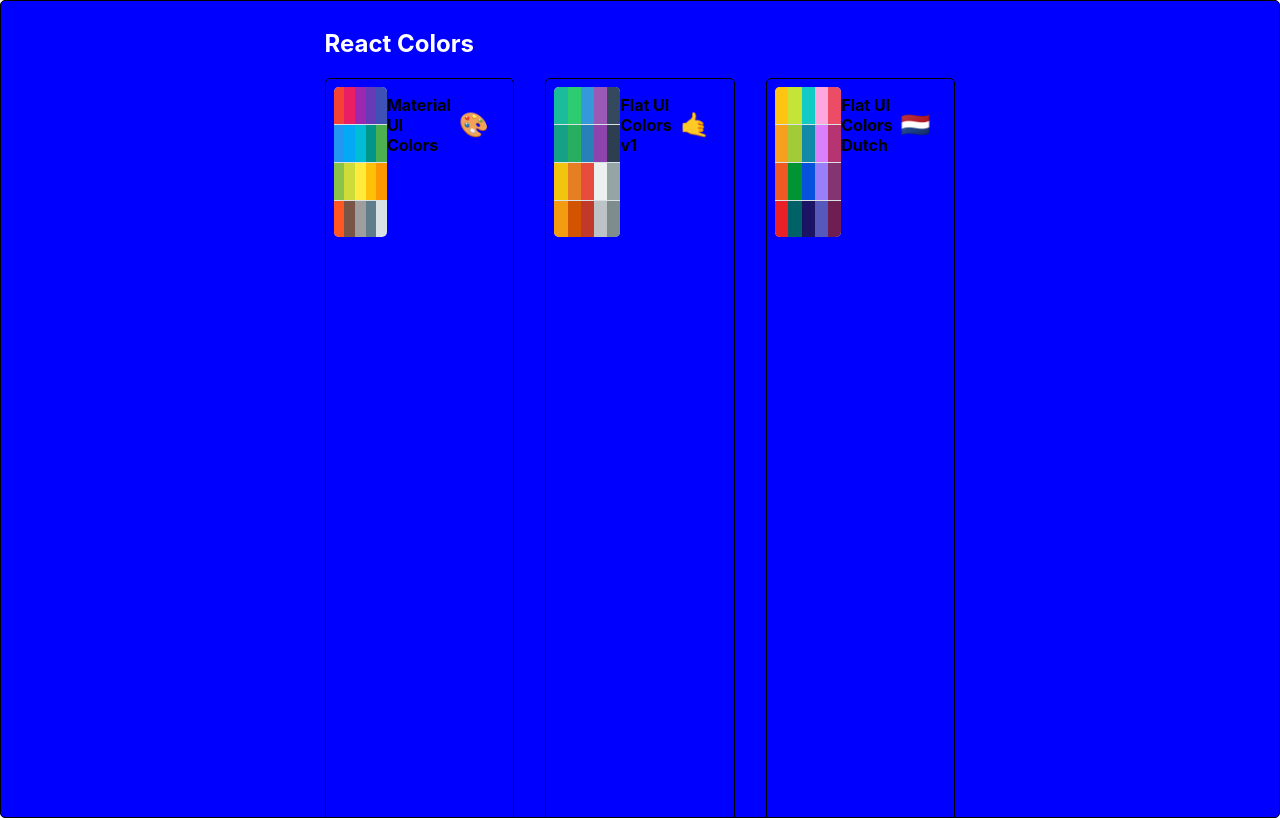
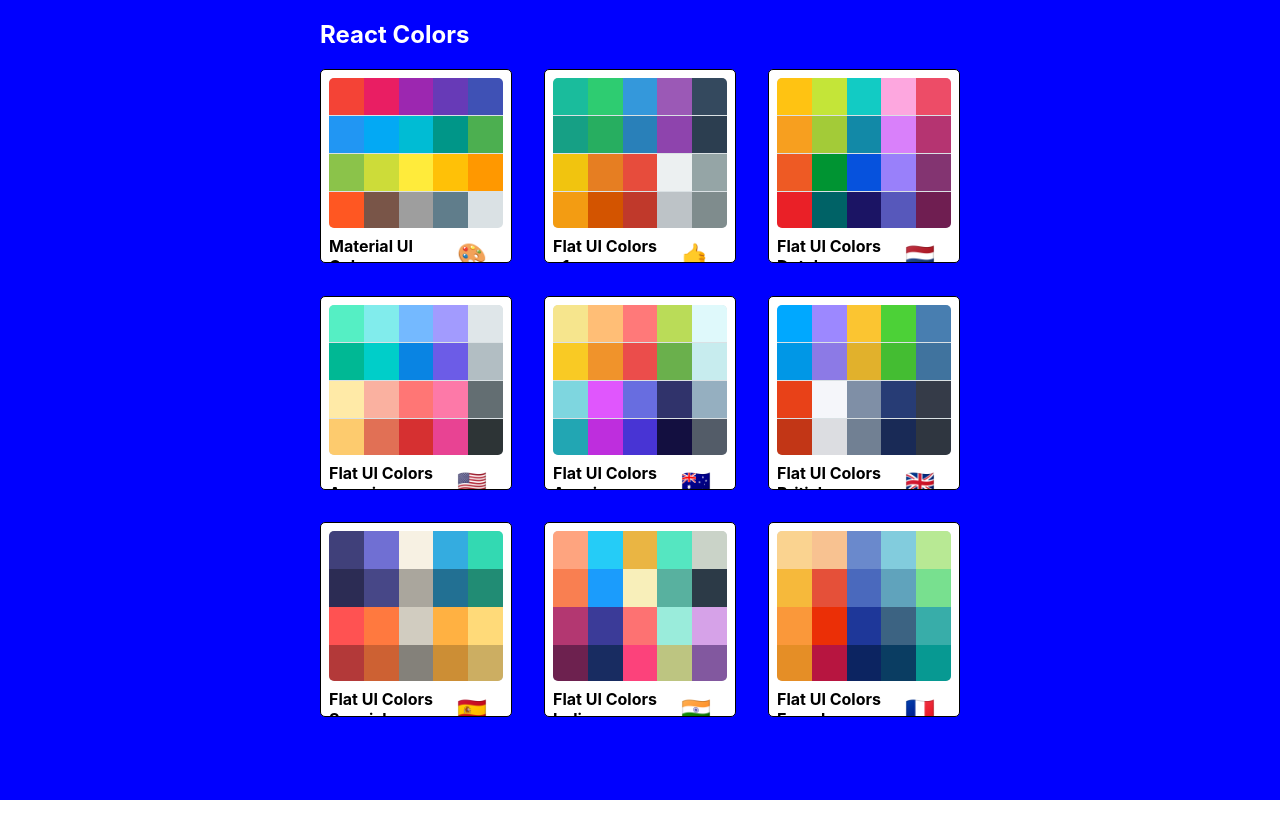
Before and after one commit to farocan/React_Colors_Project, a React (Create React App) app in the folder colors-app/: page / in a window 1280 px wide. Built offline with nearby package versions, Linux system fonts and the light colour scheme.

Commit message:
fixing small error

```diff
--- a/colors-app/src/PaletteList.css
+++ b/colors-app/src/PaletteList.css
@@ -1,4 +1,4 @@
-.root{
+.paletteList{
     background-color: blue;
     height: 100vh;
     display: flex;
--- a/colors-app/src/PaletteList.js
+++ b/colors-app/src/PaletteList.js
@@ -7,7 +7,7 @@
     render() {
         const {palettes} = this.props;
         return (
-            <div className='root'>
+            <div className='paletteList'>
                 <div className='container'>
                     <nav className='nav'>
                         <h1>React Colors</h1>
```
